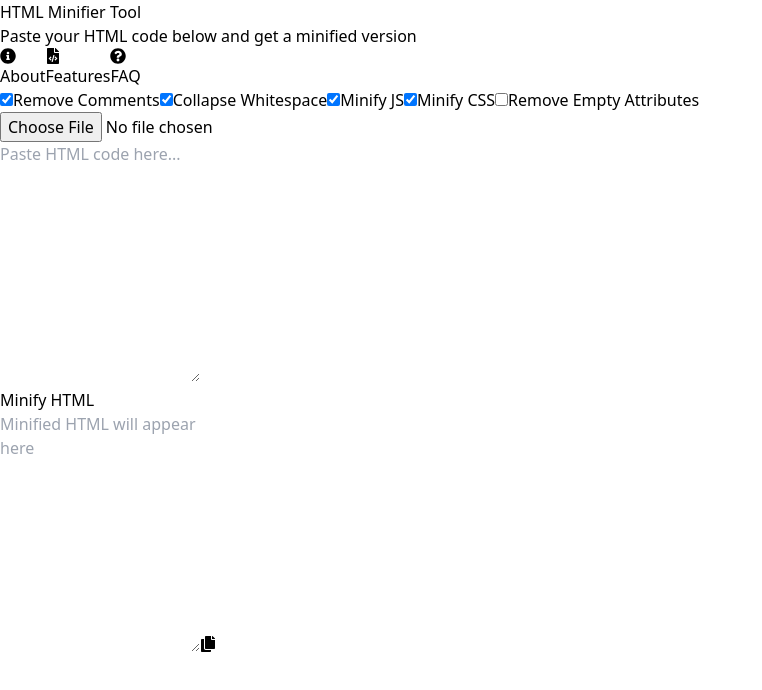
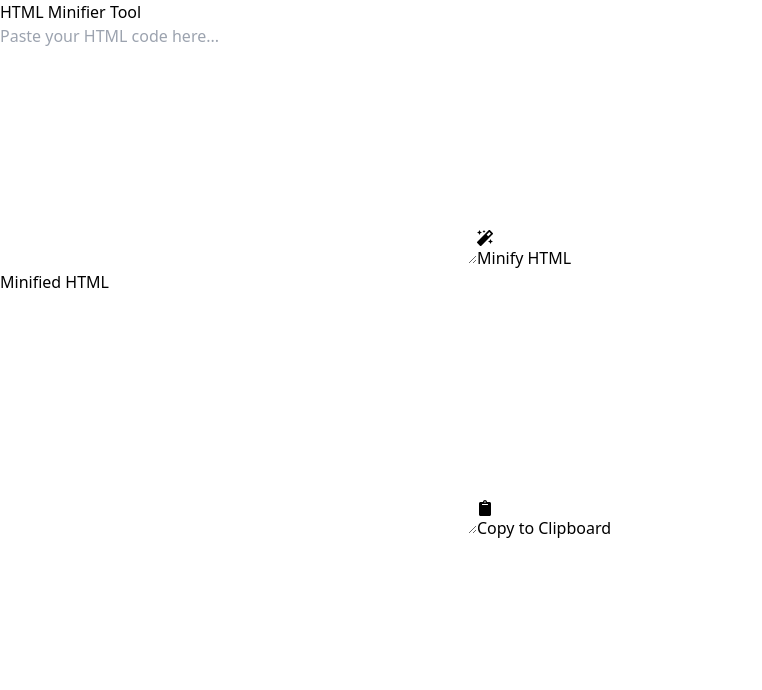
Before and after one commit to ltxstudio/html-minifier, a React (Vite) app: page / in a window 1280 px wide. Shown: the top 690 px of the page, without its empty margins (0-762 px from the left). Built offline with nearby package versions, Linux system fonts and the light colour scheme.

Commit message:
Update App.jsx

```diff
--- a/src/App.jsx
+++ b/src/App.jsx
@@ -1,264 +1,65 @@
-import { useState } from 'react';
+import React, { useState } from 'react';
 import { minify } from 'html-minifier';
-import { FaFileCode, FaQuestionCircle, FaInfoCircle, FaCopy, FaUpload } from 'react-icons/fa';
+import { FaMagic, FaClipboard } from 'react-icons/fa';
 import { motion } from 'framer-motion';
 
 function App() {
-  const [inputHTML, setInputHTML] = useState('');
-  const [outputHTML, setOutputHTML] = useState('');
-  const [loading, setLoading] = useState(false);
-  const [showAbout, setShowAbout] = useState(false);
-  const [showFeatures, setShowFeatures] = useState(false);
-  const [showFAQ, setShowFAQ] = useState(false);
+    const [htmlInput, setHtmlInput] = useState('');
+    const [minifiedHtml, setMinifiedHtml] = useState('');
 
-  // Minification options state
-  const [options, setOptions] = useState({
+    const handleMinify = () => {
+        try {
+            const minified = minify(htmlInput, {
+                removeAttributeQuotes: true,
+                collapseWhitespace: true,
                 removeComments: true,
-    collapseWhitespace: true,
+                minifyCSS: true,
                 minifyJS: true,
-    minifyCSS: true,
-    removeEmptyAttributes: false,
             });
-
-  // Handle input change
-  const handleInputChange = (e) => setInputHTML(e.target.value);
-
-  // Minification process
-  const handleMinifyClick = () => {
-    setLoading(true);
-    const minified = minify(inputHTML, {
-      removeComments: options.removeComments,
-      collapseWhitespace: options.collapseWhitespace,
-      minifyJS: options.minifyJS,
-      minifyCSS: options.minifyCSS,
-      removeEmptyAttributes: options.removeEmptyAttributes,
-    });
-    setOutputHTML(minified);
-    setLoading(false);
-  };
-
-  // Copy to Clipboard
-  const handleCopy = () => {
-    navigator.clipboard.writeText(outputHTML);
-    alert('Copied to clipboard!');
-  };
-
-  // Handle file upload
-  const handleFileUpload = (e) => {
-    const file = e.target.files[0];
-    if (file) {
-      const reader = new FileReader();
-      reader.onload = () => {
-        setInputHTML(reader.result);
-      };
-      reader.readAsText(file);
+            setMinifiedHtml(minified);
+        } catch (error) {
+            console.error('Error minifying HTML:', error);
+            setMinifiedHtml('Error minifying HTML. Please check the input.');
         }
     };
 
     return (
-    <div className="bg-gray-100 min-h-screen font-sans">
-      <div className="container mx-auto p-4">
-        <motion.header
-          initial={{ opacity: 0 }}
-          animate={{ opacity: 1 }}
-          transition={{ duration: 1 }}
-          className="text-center py-6"
+        <div className="flex flex-col items-center p-5 bg-gray-100 min-h-screen">
+            <h1 className="text-3xl font-bold mb-4">HTML Minifier Tool</h1>
+            <textarea
+                rows="10"
+                cols="50"
+                placeholder="Paste your HTML code here..."
+                value={htmlInput}
+                onChange={(e) => setHtmlInput(e.target.value)}
+                className="border rounded-lg p-2 w-full max-w-xl mb-4"
+            />
+            <motion.button
+                onClick={handleMinify}
+                className="flex items-center bg-blue-500 text-white px-4 py-2 rounded-lg hover:bg-blue-600 transition"
+                whileHover={{ scale: 1.05 }}
+                whileTap={{ scale: 0.95 }}
             >
-          <h1 className="text-3xl font-bold text-blue-600">HTML Minifier Tool</h1>
-          <p className="text-gray-600 mt-2">Paste your HTML code below and get a minified version</p>
-        </motion.header>
-
-        {/* Minifier options */}
-        <div className="flex flex-wrap justify-center space-x-4 mb-6">
-          <button
-            className="flex items-center bg-blue-500 text-white px-6 py-2 rounded-lg shadow hover:bg-blue-600"
-            onClick={() => setShowAbout(!showAbout)}
+                <FaMagic className="mr-2" />
+                Minify HTML
+            </motion.button>
+            <h2 className="text-2xl font-semibold mt-6">Minified HTML</h2>
+            <textarea
+                rows="10"
+                cols="50"
+                value={minifiedHtml}
+                readOnly
+                className="border rounded-lg p-2 w-full max-w-xl mt-2"
+            />
+            <motion.button
+                onClick={() => navigator.clipboard.writeText(minifiedHtml)}
+                className="flex items-center bg-green-500 text-white px-4 py-2 rounded-lg mt-4 hover:bg-green-600 transition"
+                whileHover={{ scale: 1.05 }}
+                whileTap={{ scale: 0.95 }}
             >
-            <FaInfoCircle className="mr-2" />
-            About
-          </button>
-          <button
-            className="flex items-center bg-green-500 text-white px-6 py-2 rounded-lg shadow hover:bg-green-600"
-            onClick={() => setShowFeatures(!showFeatures)}
-          >
-            <FaFileCode className="mr-2" />
-            Features
-          </button>
-          <button
-            className="flex items-center bg-yellow-500 text-white px-6 py-2 rounded-lg shadow hover:bg-yellow-600"
-            onClick={() => setShowFAQ(!showFAQ)}
-          >
-            <FaQuestionCircle className="mr-2" />
-            FAQ
-          </button>
-        </div>
-
-        {/* Minifier options */}
-        <div className="flex justify-center mb-6 space-x-4">
-          <label className="flex items-center">
-            <input
-              type="checkbox"
-              checked={options.removeComments}
-              onChange={() =>
-                setOptions({ ...options, removeComments: !options.removeComments })
-              }
-              className="mr-2"
-            />
-            Remove Comments
-          </label>
-          <label className="flex items-center">
-            <input
-              type="checkbox"
-              checked={options.collapseWhitespace}
-              onChange={() =>
-                setOptions({ ...options, collapseWhitespace: !options.collapseWhitespace })
-              }
-              className="mr-2"
-            />
-            Collapse Whitespace
-          </label>
-          <label className="flex items-center">
-            <input
-              type="checkbox"
-              checked={options.minifyJS}
-              onChange={() => setOptions({ ...options, minifyJS: !options.minifyJS })}
-              className="mr-2"
-            />
-            Minify JS
-          </label>
-          <label className="flex items-center">
-            <input
-              type="checkbox"
-              checked={options.minifyCSS}
-              onChange={() => setOptions({ ...options, minifyCSS: !options.minifyCSS })}
-              className="mr-2"
-            />
-            Minify CSS
-          </label>
-          <label className="flex items-center">
-            <input
-              type="checkbox"
-              checked={options.removeEmptyAttributes}
-              onChange={() =>
-                setOptions({ ...options, removeEmptyAttributes: !options.removeEmptyAttributes })
-              }
-              className="mr-2"
-            />
-            Remove Empty Attributes
-          </label>
-        </div>
-
-        {/* File upload */}
-        <div className="flex justify-center mb-6">
-          <input
-            type="file"
-            onChange={handleFileUpload}
-            className="file:border file:bg-blue-500 file:text-white file:px-4 file:py-2 file:rounded-lg"
-          />
-        </div>
-
-        {/* Input and Output */}
-        <div className="flex flex-col lg:flex-row justify-center gap-6 mb-6">
-          <motion.textarea
-            value={inputHTML}
-            onChange={handleInputChange}
-            rows="10"
-            className="p-4 border border-gray-300 rounded-lg w-full lg:w-1/2 focus:outline-none"
-            placeholder="Paste HTML code here..."
-          ></motion.textarea>
-
-          <motion.div
-            initial={{ opacity: 0 }}
-            animate={{ opacity: 1 }}
-            transition={{ duration: 0.5 }}
-            className="flex flex-col items-center w-full lg:w-1/2"
-          >
-            <button
-              className="bg-blue-500 text-white py-3 px-6 rounded-lg shadow-lg mb-4 hover:bg-blue-600"
-              onClick={handleMinifyClick}
-              disabled={loading}
-            >
-              {loading ? 'Minifying...' : 'Minify HTML'}
-            </button>
-
-            <div className="relative">
-              <textarea
-                value={outputHTML}
-                readOnly
-                rows="10"
-                className="p-4 border border-gray-300 rounded-lg w-full focus:outline-none"
-                placeholder="Minified HTML will appear here"
-              ></textarea>
-              <button
-                className="absolute top-2 right-2 bg-green-500 text-white p-2 rounded-lg shadow-md hover:bg-green-600"
-                onClick={handleCopy}
-              >
-                <FaCopy />
-              </button>
-            </div>
-          </motion.div>
-        </div>
-
-        {/* About Section */}
-        {showAbout && (
-          <motion.section
-            className="bg-white p-6 rounded-lg shadow-lg mb-6"
-            initial={{ opacity: 0 }}
-            animate={{ opacity: 1 }}
-            transition={{ duration: 0.5 }}
-          >
-            <h2 className="text-2xl font-bold mb-4 text-gray-800">About</h2>
-            <p className="text-gray-600">
-              The HTML Minifier Tool allows you to paste your HTML code and receive a cleaner, minified version. It's perfect for
-              web developers who want to optimize their HTML code for performance.
-            </p>
-          </motion.section>
-        )}
-
-        {/* Features Section */}
-        {showFeatures && (
-          <motion.section
-            className="bg-white p-6 rounded-lg shadow-lg mb-6"
-            initial={{ opacity: 0 }}
-            animate={{ opacity: 1 }}
-            transition={{ duration: 0.5 }}
-          >
-            <h2 className="text-2xl font-bold mb-4 text-gray-800">Features</h2>
-            <ul className="list-disc pl-5 text-gray-600">
-              <li>Minify HTML, CSS, and JavaScript</li>
-              <li>Remove comments and unnecessary spaces</li>
-              <li>Customizable minifier options</li>
-              <li>Easy-to-use interface with real-time results</li>
-              <li>Fast and responsive design</li>
-              <li>Free and accessible for everyone</li>
-            </ul>
-          </motion.section>
-        )}
-
-        {/* FAQ Section */}
-        {showFAQ && (
-          <motion.section
-            className="bg-white p-6 rounded-lg shadow-lg mb-6"
-            initial={{ opacity: 0 }}
-            animate={{ opacity: 1 }}
-            transition={{ duration: 0.5 }}
-          >
-            <h2 className="text-2xl font-bold mb-4 text-gray-800">FAQ</h2>
-            <div className="space-y-4 text-gray-600">
-              <div>
-                <h3 className="font-semibold">How does the tool work?</h3>
-                <p>
-                  Simply paste your HTML code into the input box, press "Minify HTML", and the tool will generate a compact version of your HTML code.
-                </p>
-              </div>
-              <div>
-                <h3 className="font-semibold">Is it free to use?</h3>
-                <p>Yes! This tool is completely free and does not require any registration.</p>
-              </div>
-            </div>
-          </motion.section>
-        )}
-      </div>
+                <FaClipboard className="mr-2" />
+                Copy to Clipboard
+            </motion.button>
         </div>
     );
 }
```
Lines whose indentation alone changed are shown as unchanged.
